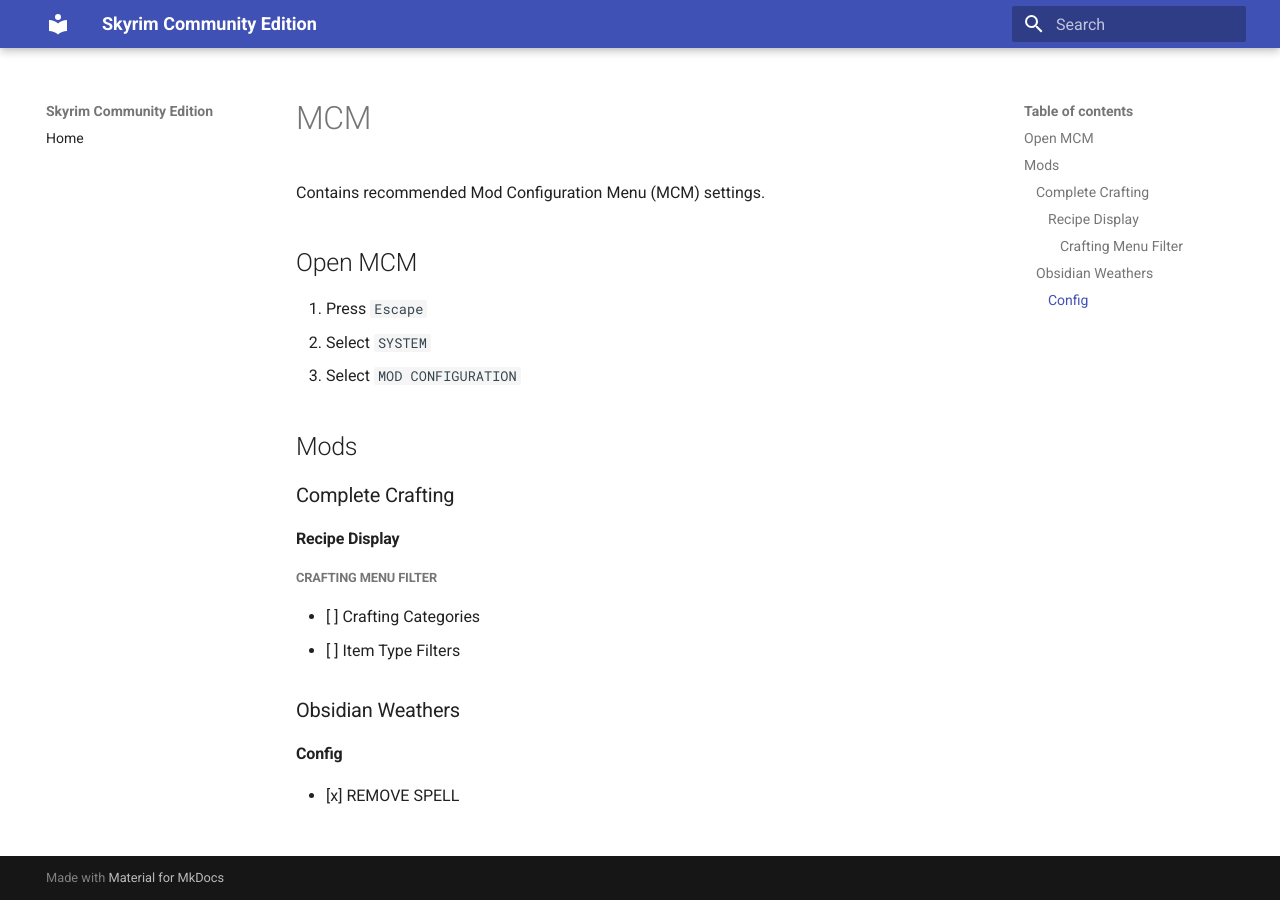
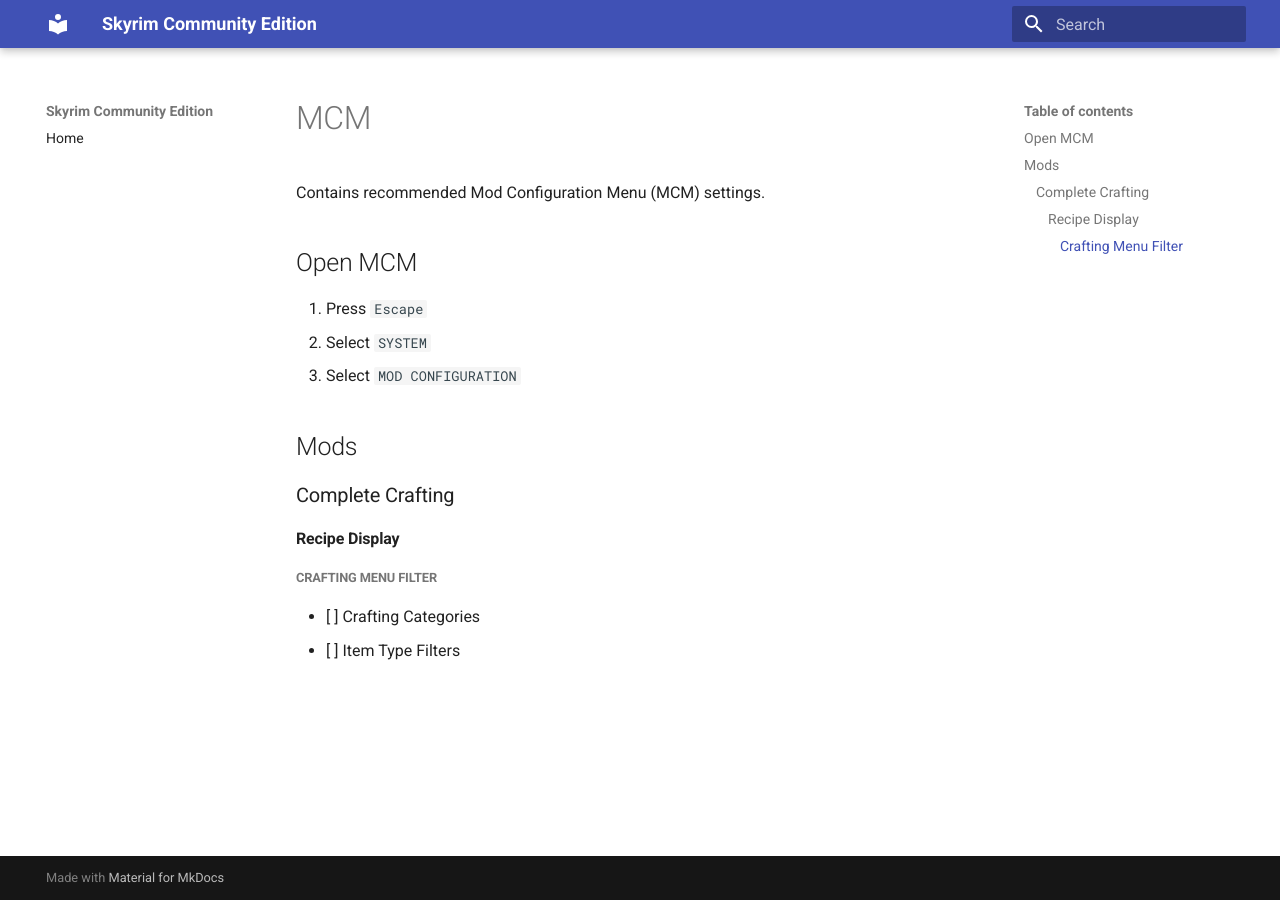
Before and after one commit to hknutsen/skyrim-ce, an MkDocs documentation site: the page built from docs/mcm.md, in a window 1280 px wide. Built offline with MkDocs 1.6.1 and Material for MkDocs 9.7.7, drawn with Linux system fonts in a browser that asks for light colours.

Commit message:
Update mcm.md

```diff
--- a/docs/mcm.md
+++ b/docs/mcm.md
@@ -18,9 +18,3 @@
 
 - [ ] Crafting Categories
 - [ ] Item Type Filters
-
-### Obsidian Weathers
-
-#### Config
-
-- [x] REMOVE SPELL
```
